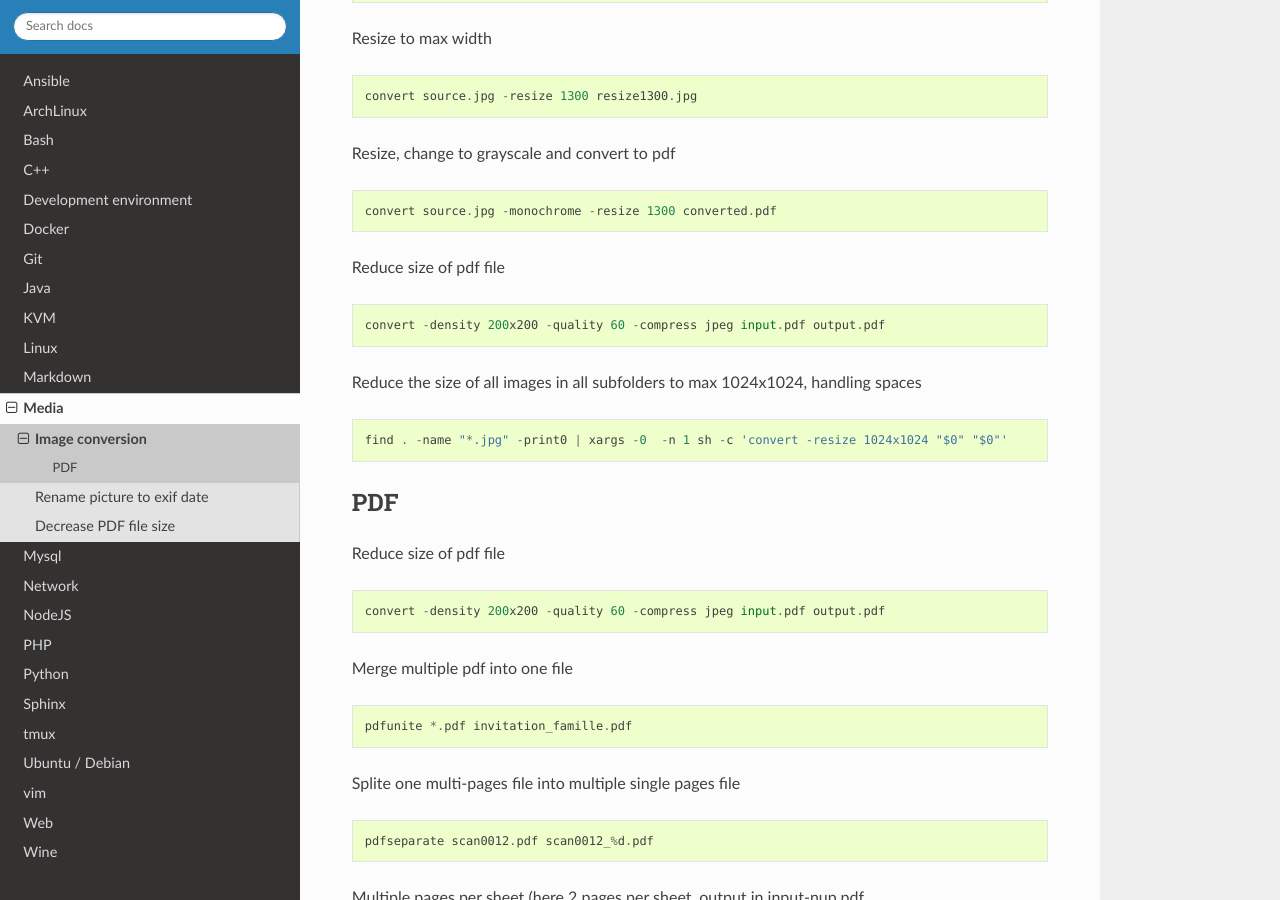
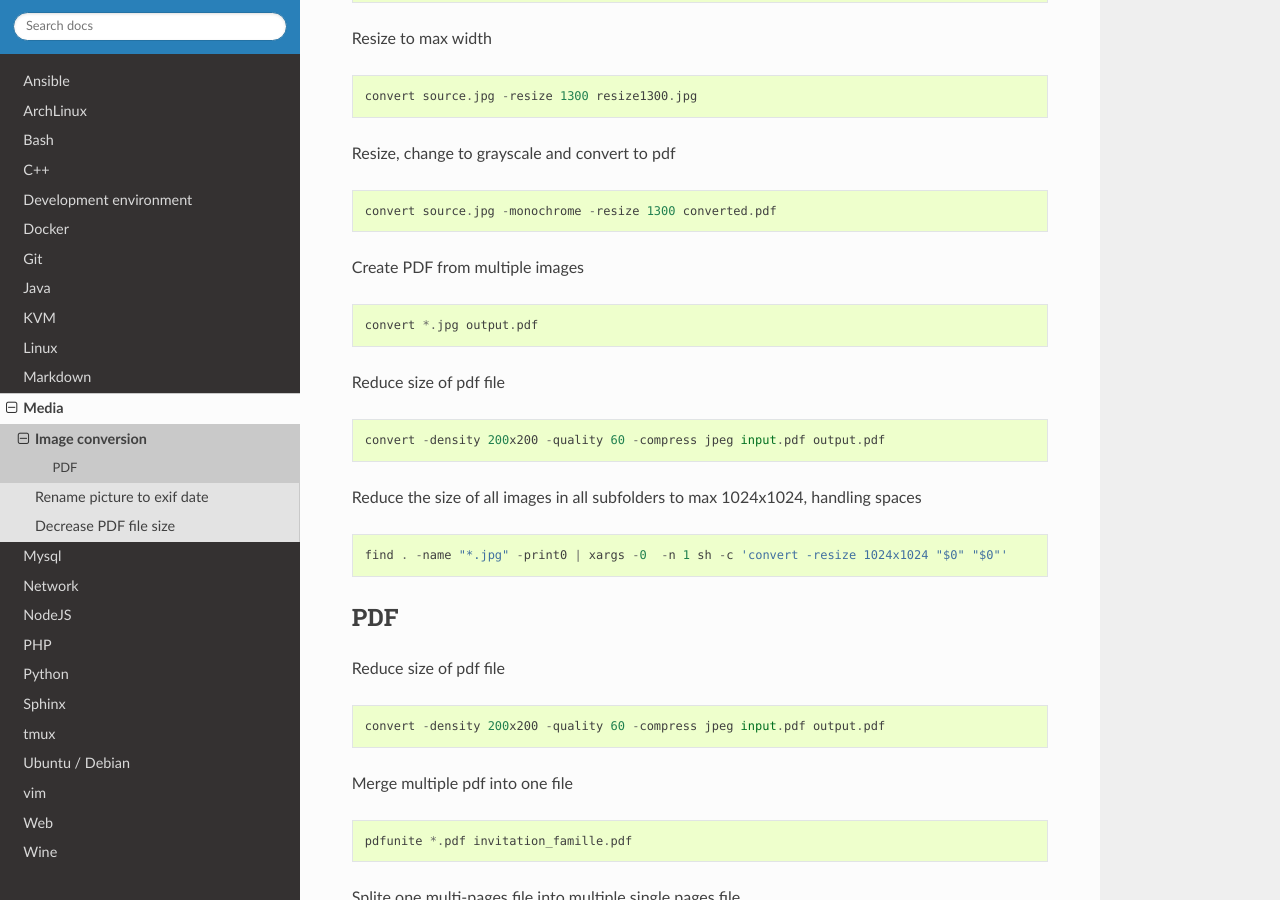
Before and after one commit to papaux/til, a Sphinx documentation site: the page built from source/media/image-conversion.rst, in a window 1280 px wide and 900 px high, scrolled down 902 px. Built offline with Sphinx 7.4.7 and the Read the Docs theme 2.0.0, drawn with Linux system fonts in a browser that asks for light colours.

Commit message:
media: how to convert multiple image files to pdf

```diff
--- a/source/media/image-conversion.rst
+++ b/source/media/image-conversion.rst
@@ -48,6 +48,12 @@ Resize, change to grayscale and convert to pdf
 ::
 
     convert source.jpg -monochrome -resize 1300 converted.pdf
+
+Create PDF from multiple images
+
+::
+
+   convert *.jpg output.pdf
 
 Reduce size of pdf file
 
```
